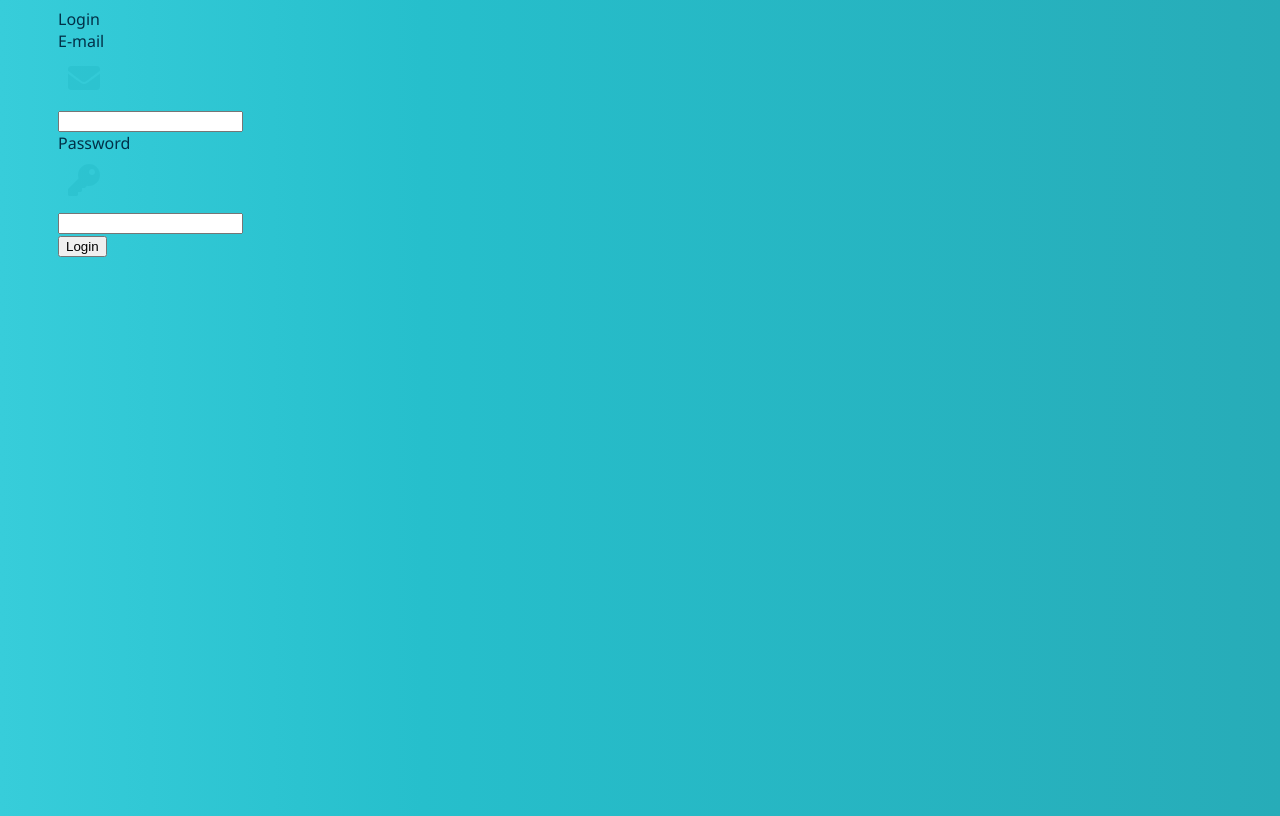
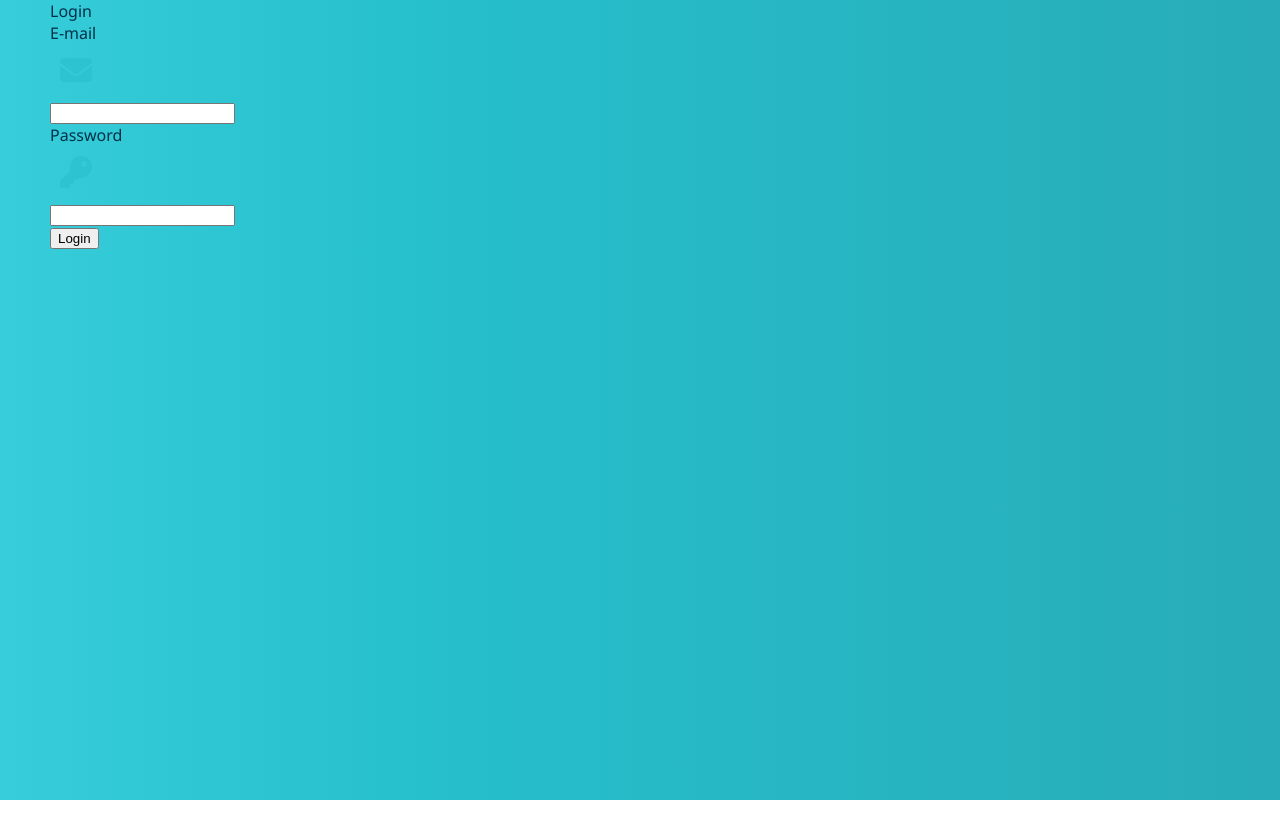
Before and after one commit to gvisis/kilo-chat-app, a React (Create React App) app: page /login/ in a window 1280 px wide. Built offline with nearby package versions, Linux system fonts and the light colour scheme.

Commit message:
deploying issues

```diff
--- a/src/components/ChatApp/Chat.js
+++ b/src/components/ChatApp/Chat.js
@@ -42,6 +42,8 @@ function ChatApp({ isLoading, setLoadingState }) {
     setEditProfile(!editProfile);
   };
 
+
+  useEffect(() => {
     // Fetching the first data from API
     const getUsersData = async (url) => {
       await axios
@@ -56,10 +58,8 @@ function ChatApp({ isLoading, setLoadingState }) {
           console.log(error);
         });
     };
-
-  useEffect(() => {
     getUsersData(apiUrl);
-  }, []);
+  }, [setLoadingState]);
 
   if (isLoading) {
     return <Loading />;
--- a/src/components/ChatApp/Messages/InputContainer.js
+++ b/src/components/ChatApp/Messages/InputContainer.js
@@ -27,7 +27,7 @@ const InputContainer = ({
         setErrorMessageState(false);
       }, timeOut);
     }
-  }, [messageError]);
+  }, [setErrorMessageState,messageError]);
 
   return (
     <form className="chat_container-input" onSubmit={handleSendForm}>
--- a/src/components/ChatApp/Messages/Messages.js
+++ b/src/components/ChatApp/Messages/Messages.js
@@ -37,7 +37,7 @@ const Messages = ({ mainUser, chatSelected, chatUsers }) => {
 
     useEffect(() => {
       setFakeMessage(fakeMessage);
-    }, [chatSelected])
+    }, [chatSelected,fakeMessage])
 
 
   // Message updates to API
--- a/src/components/Profile/Profile.js
+++ b/src/components/Profile/Profile.js
@@ -46,7 +46,7 @@ function Profile({ handleEdit, mainUser }) {
         handleEdit();
       }, timeOut);
     }
-  }, [successfulEdit]);
+  }, [successfulEdit,handleEdit]);
 
   //   Filters only required entries by the key
   useEffect(() => {
@@ -58,7 +58,7 @@ function Profile({ handleEdit, mainUser }) {
     return () => {
       setIsLoading(true);
     };
-  }, [handleEdit]);
+  }, [handleEdit,mainUser]);
 
   if (isLoading) {
     return (
--- a/src/index.js
+++ b/src/index.js
@@ -1,4 +1,5 @@
 import React from "react";
+import "./index.scss";
 import App from "./App";
 import ReactDOM from "react-dom";
 import { BrowserRouter as Router} from 'react-router-dom';
--- /dev/null
+++ b/src/index.scss
@@ -0,0 +1,11 @@
+body {
+    margin: 0;
+    padding: 0;
+    box-sizing: border-box;
+    vertical-align: top;
+    font-family: -apple-system, BlinkMacSystemFont, 'Segoe UI', 'Roboto', 'Oxygen',
+      'Ubuntu', 'Cantarell', 'Fira Sans', 'Droid Sans', 'Helvetica Neue',
+      sans-serif;
+    -webkit-font-smoothing: antialiased;
+    -moz-osx-font-smoothing: grayscale;
+  }
```
Lines whose indentation alone changed are shown as unchanged.
